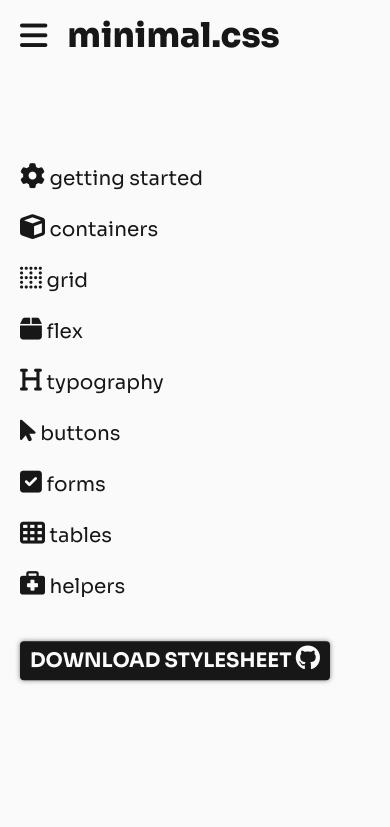
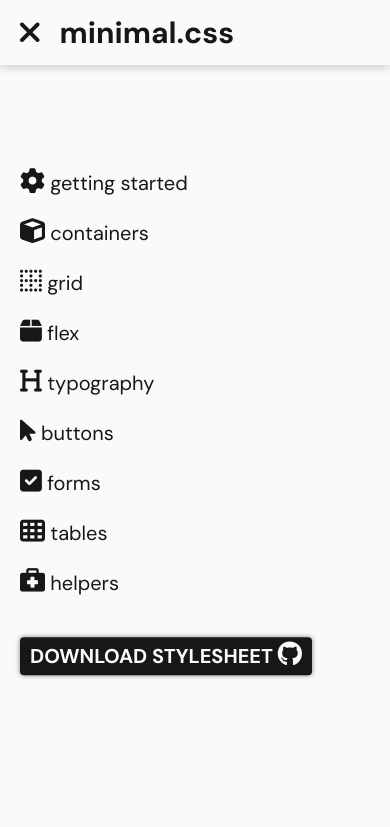
Before and after one commit to MFLXU/minimal-docs, a plain HTML site: page index.html in a window 390 px wide. Both pictures are taken after a click on the icon 33 px from the left and 35 px from the top of the page. Shown: the top 827 px of the page. Drawn offline with Linux system fonts and the light colour scheme.

Commit message:
responsive update

```diff
--- a/app.js
+++ b/app.js
@@ -5,9 +5,9 @@ let navBar = document.querySelector(".navbar")
 navBtn.addEventListener("click", () => {
     navBar.classList.toggle("show-nav")
     if(navBtn.className ===  "fa-solid fa-bars"){
-        navBtn.classList === "fa-solid fa-xmark"
+        navBtn.className = "fa-solid fa-xmark"
     }
     else{
-        navBtn.classList === 'fa-solid fa-bars'
+        navBtn.className = 'fa-solid fa-bars'
     }
 })
--- a/index.html
+++ b/index.html
@@ -82,7 +82,7 @@
           ><i class="fa-solid fa-briefcase-medical"></i> helpers</a
         >
         <a href="https://github.com/MFLXU/minimal.css.git" class="cta-btn mt-2 hov-2 shadow bha">
-          download stylesheet <i class="fa-brands fa-github"></i
+          download stylesheet</i
         ></a>
         <p class="mt-2">
           open-source project by
@@ -350,7 +350,7 @@
         <!-- typography -->
         <h2 id="typo">typography</h2>
         <p>
-          the font used is <em>SF MONO</em>, type is all set with
+          the font used is <em>DM SANS</em>, type is all set with
           <span class="cd-snippet">rem</span> soo all font-size and spacial
           relationships can be responsively sized based on a single HTML5
           proprety, for example <span class="cd-snippet">3.6rem</span> equals to
--- a/main.css
+++ b/main.css
@@ -102,6 +102,7 @@ nav {
   color: var(--color-light);
   background-color: var(--color-darker);
   border-radius: var(--borde-radius);
+  width: fit-content;
 }
 .bha {
   animation: jiggle 1.5s 1.5s 1000 ease-in-out;
@@ -141,6 +142,7 @@ nav {
   .nav__icon h1 {
     margin: 0;
     padding: 0;
+    font-size: 3rem;
   }
   .navbar {
     gap: 2rem;
@@ -156,7 +158,7 @@ nav {
     background-color: var(--color-light);
     transform: translateX(-200%);
   }
-  .navbar.show-nav{
+  .navbar.show-nav {
     transform: translateX(0%);
     transition: all 0.5s ease;
   }
@@ -213,10 +215,13 @@ nav {
     justify-content: flex-start;
     color: var(--color-darker);
     gap: 2rem;
+
+    box-shadow: 0px 2px 10px 0px rgba(0, 0, 0, 0.2);
   }
   .nav__icon h1 {
     margin: 0;
     padding: 0;
+    font-size: 3rem;
   }
   .navbar {
     gap: 2rem;
@@ -232,7 +237,7 @@ nav {
     background-color: var(--color-light);
     transform: translateX(-200%);
   }
-  .navbar.show-nav{
+  .navbar.show-nav {
     transform: translateX(0%);
     transition: all 0.5s ease;
   }
@@ -272,7 +277,7 @@ nav {
   from {
     transform: translateX(-200);
   }
-  to{
+  to {
     transform: translateX(0%);
   }
 }
--- a/minimal.css
+++ b/minimal.css
@@ -1,6 +1,6 @@
 /* minimal.css v1.0 by @mflxu */
 /* custom font from google fonts */
-@import url('https://fonts.googleapis.com/css2?family=Sora:wght@100;200;300;400;500;600;700;800&display=swap');
+@import url('https://fonts.googleapis.com/css2?family=DM+Sans:ital,wght@0,400;0,500;0,700;1,400;1,500;1,700&display=swap');
 /* root variables */
 :root {
   --color-primary: #6441a5;
@@ -35,7 +35,7 @@ html{
 example : 1rem = 10px, 2.5rem = 25px, 5rem = 50px...
 */
 body {
-  font-family: 'Sora', sans-serif;
+  font-family: 'DM Sans', sans-serif;
   line-height: 1.5;
   font-weight: 400;
   color: var(--color-darker);
```
